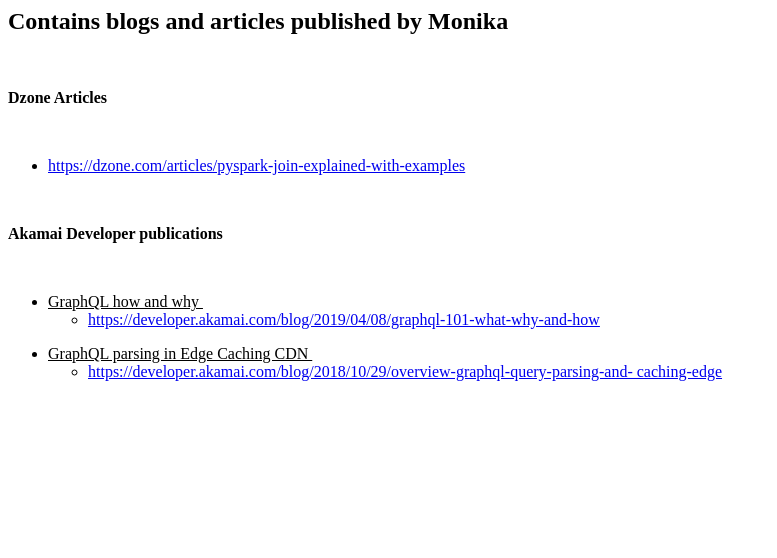
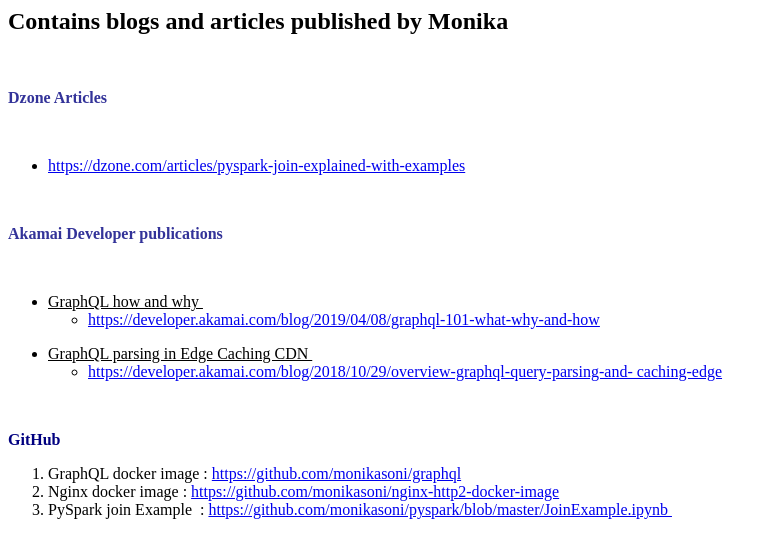
Before and after one commit to monikasoni/monikasoni.github.io, a plain HTML site: page index.html in a window 1280 px wide. Shown: the whole page, without its empty margins (0-777 px from the left). Drawn offline with Linux system fonts and the light colour scheme.

Commit message:
updated index.thml

```diff
--- a/index.html
+++ b/index.html
@@ -1,13 +1,13 @@
 <!-- #######  THIS IS A COMMENT - Visible only in the source editor #########-->
 <h2>Contains blogs and articles published by Monika&nbsp;</h2>
 <p>&nbsp;</p>
-<p><strong>Dzone Articles&nbsp;</strong></p>
+<p><span style="color: #333399;"><strong>Dzone Articles&nbsp;</strong></span></p>
 <p>&nbsp;</p>
 <ul>
 <li><a title="PySpark  Article on Dzone" href="https://dzone.com/articles/pyspark-join-explained-with-examples">https://dzone.com/articles/pyspark-join-explained-with-examples</a></li>
 </ul>
 <p>&nbsp;</p>
-<p><strong>Akamai Developer publications</strong></p>
+<p><span style="color: #333399;"><strong>Akamai Developer publications</strong></span></p>
 <p><strong>&nbsp; &nbsp; &nbsp; &nbsp;</strong></p>
 <div class="page" title="Page 1">
 <div class="section">
@@ -32,6 +32,13 @@
 </li>
 </ul>
 <p>&nbsp;</p>
+<p><span style="color: #000080;"><strong>GitHub&nbsp;</strong></span></p>
+<ol>
+<li>GraphQL docker image : <a href="https://github.com/monikasoni/graphql">https://github.com/monikasoni/graphql</a></li>
+<li>Nginx docker image :&nbsp;<a href="https://github.com/monikasoni/nginx-http2-docker-image">https://github.com/monikasoni/nginx-http2-docker-image</a></li>
+<li>PySpark join Example &nbsp;: <a href="https://github.com/monikasoni/pyspark/blob/master/JoinExample.ipynb&nbsp;">https://github.com/monikasoni/pyspark/blob/master/JoinExample.ipynb&nbsp;</a></li>
+</ol>
+<p>&nbsp;</p>
 <p>&nbsp;</p>
 </div>
 </div>
```
